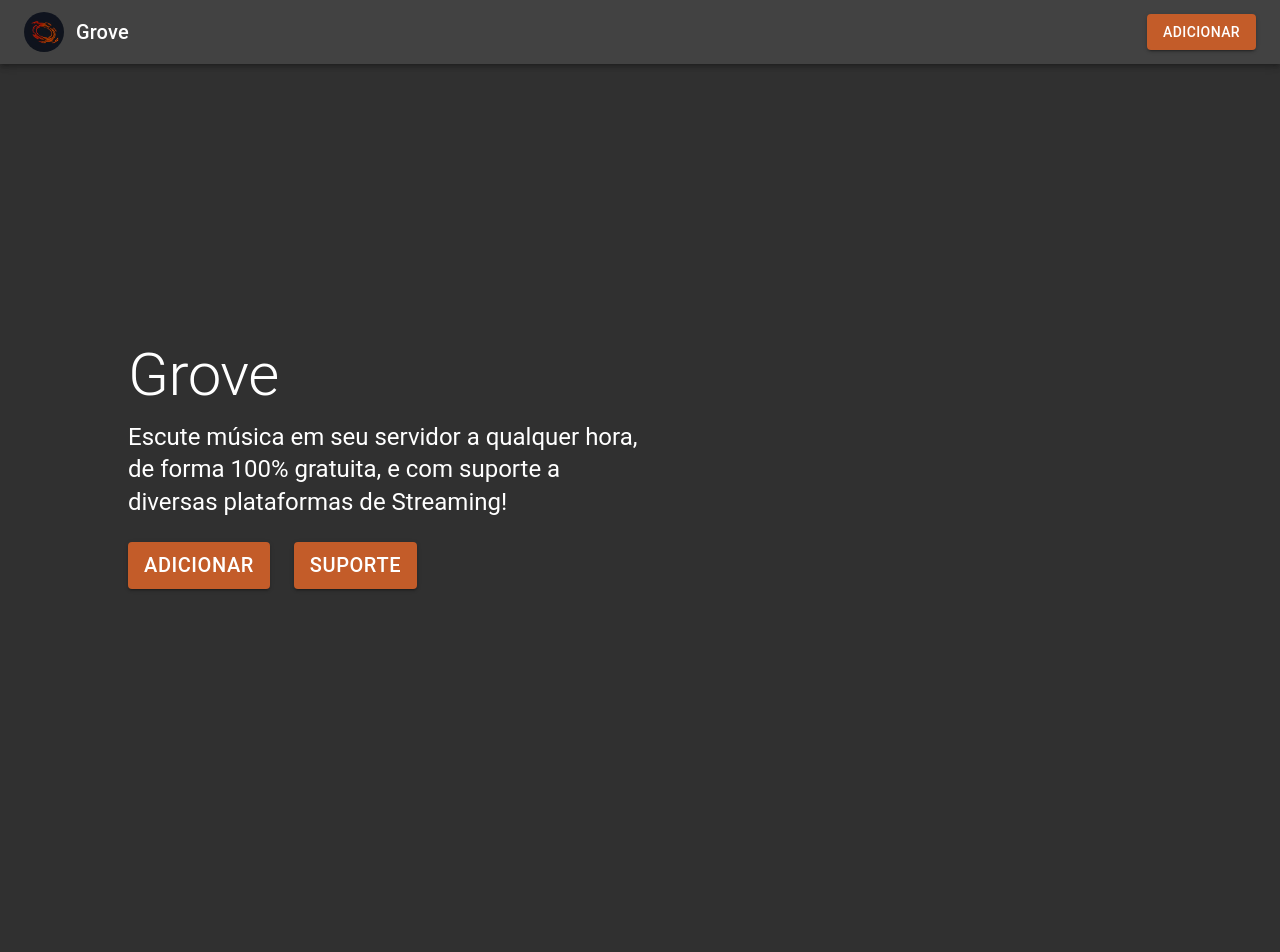
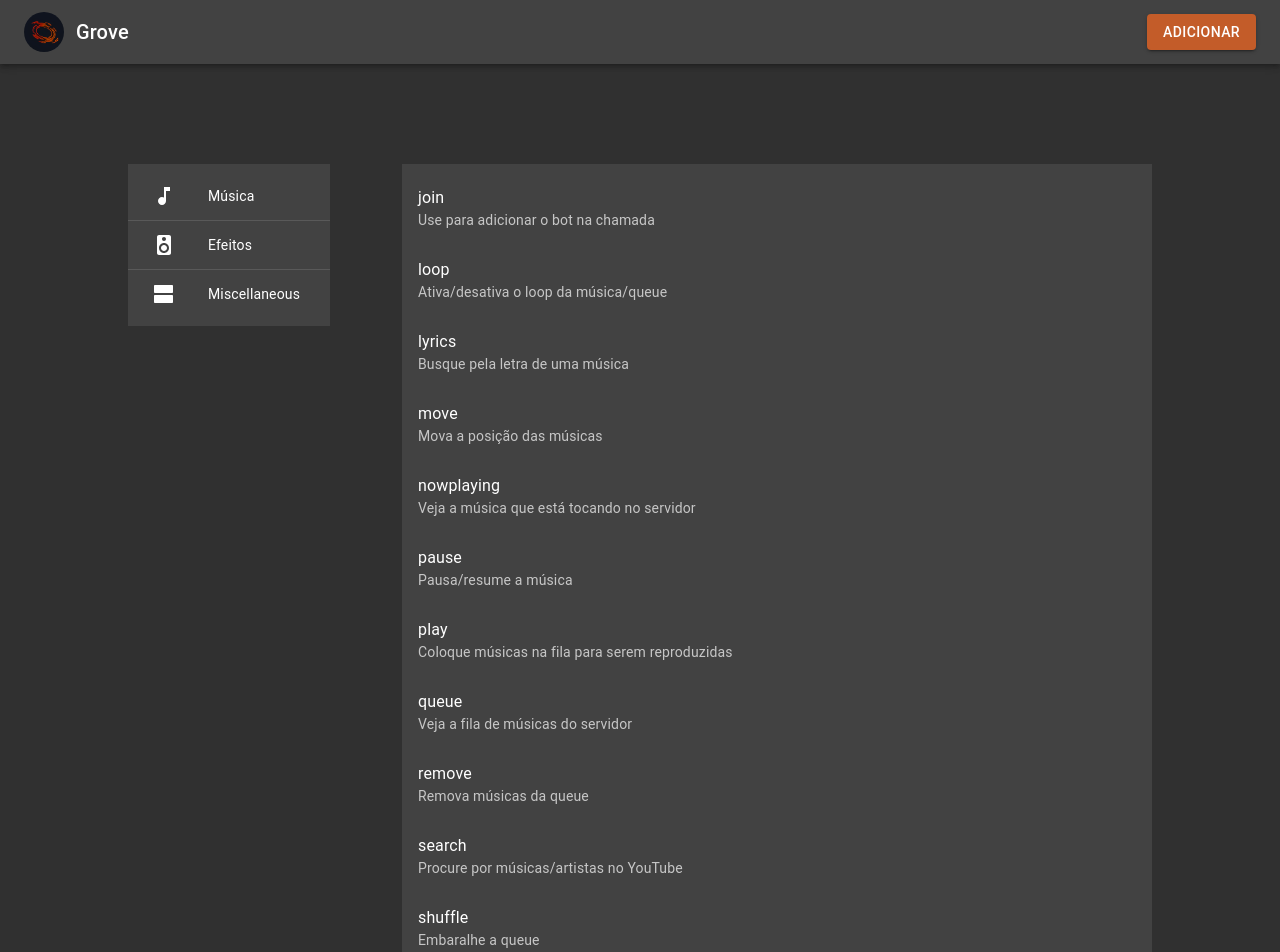
Before and after one commit to RichardPompeo/GroveSite, a React (Create React App) app: page /commands in a window 1280 px wide. Shown: the top 952 px of the page. Built offline with nearby package versions, Linux system fonts and the light colour scheme.

Commit message:
Added commands page!!! https://grovebot.tk/commands

```diff
--- a/src/Routes.js
+++ b/src/Routes.js
@@ -8,6 +8,7 @@ import {
 import Footer from './components/Footer'
 import TopBar from './components/TopBar'
 import HomePage from './pages/HomePage'
+import CommandsPage from './pages/CommandsPage'
 
 function redirectToAdd() {
   window.open("https://discord.com/oauth2/authorize?client_id=712785958231080990&scope=bot&permissions=8", "_self")
@@ -57,6 +58,7 @@ function Routes() {
           <Route exact path="/github">
             {redirectToGit}
           </Route>
+          <Route exact path="/commands" component={CommandsPage} />
           <Route path="/" component={HomePage} />
         </Switch>
       </Router>
--- /dev/null
+++ b/src/components/EffectsList.js
@@ -0,0 +1,44 @@
+import React from 'react'
+import {
+  ListItem,
+  ListItemText
+} from '@material-ui/core'
+
+function EffectsList() {
+  return (
+    <>
+      <ListItem>
+        <ListItemText
+          primary="bassboost"
+          secondary="Ativa o filtro BassBoost na música"
+        />
+      </ListItem>
+      <ListItem>
+        <ListItemText
+          primary="distortion"
+          secondary="Ativa o filtro Distortion na música"
+        />
+      </ListItem>
+      <ListItem>
+        <ListItemText
+          primary="nightcore"
+          secondary="Ativa o filtro NightCore na música"
+        />
+      </ListItem>
+      <ListItem>
+        <ListItemText
+          primary="vaporwave"
+          secondary="Ativa o filtro VaporWave na música"
+        />
+      </ListItem>
+      <ListItem>
+        <ListItemText
+          primary="speed"
+          secondary="Muda a velocidade da música"
+        />
+      </ListItem>
+    </>
+  )
+}
+
+export default EffectsList;
--- /dev/null
+++ b/src/components/MiscList.js
@@ -0,0 +1,38 @@
+import React from 'react'
+import {
+  ListItem,
+  ListItemText
+} from '@material-ui/core'
+
+function MiscList() {
+  return (
+    <>
+      <ListItem>
+        <ListItemText
+          primary="bot"
+          secondary="Use para ver informações sobre o bot"
+        />
+      </ListItem>
+      <ListItem>
+        <ListItemText
+          primary="effects"
+          secondary="Use para ver a configuração do player"
+        />
+      </ListItem>
+      <ListItem>
+        <ListItemText
+          primary="help"
+          secondary="Use para obter ajuda"
+        />
+      </ListItem>
+      <ListItem>
+        <ListItemText
+          primary="shards"
+          secondary="Veja as informações sobre as Shards"
+        />
+      </ListItem>
+    </>
+  )
+}
+
+export default MiscList;
--- /dev/null
+++ b/src/components/MusicList.js
@@ -0,0 +1,98 @@
+import React from 'react'
+import {
+  ListItem,
+  ListItemText
+} from '@material-ui/core'
+
+function MusicList() {
+  return (
+    <>
+      <ListItem>
+        <ListItemText
+          primary="join"
+          secondary="Use para adicionar o bot na chamada"
+        />
+      </ListItem>
+      <ListItem>
+        <ListItemText
+          primary="loop"
+          secondary="Ativa/desativa o loop da música/queue"
+        />
+      </ListItem>
+      <ListItem>
+        <ListItemText
+          primary="lyrics"
+          secondary="Busque pela letra de uma música"
+        />
+      </ListItem>
+      <ListItem>
+        <ListItemText
+          primary="move"
+          secondary="Mova a posição das músicas"
+        />
+      </ListItem>
+      <ListItem>
+        <ListItemText
+          primary="nowplaying"
+          secondary="Veja a música que está tocando no servidor"
+        />
+      </ListItem>
+      <ListItem>
+        <ListItemText
+          primary="pause"
+          secondary="Pausa/resume a música"
+        />
+      </ListItem>
+      <ListItem>
+        <ListItemText
+          primary="play"
+          secondary="Coloque músicas na fila para serem reproduzidas"
+        />
+      </ListItem>
+      <ListItem>
+        <ListItemText
+          primary="queue"
+          secondary="Veja a fila de músicas do servidor"
+        />
+      </ListItem>
+      <ListItem>
+        <ListItemText
+          primary="remove"
+          secondary="Remova músicas da queue"
+        />
+      </ListItem>
+      <ListItem>
+        <ListItemText
+          primary="search"
+          secondary="Procure por músicas/artistas no YouTube"
+        />
+      </ListItem>
+      <ListItem>
+        <ListItemText
+          primary="shuffle"
+          secondary="Embaralhe a queue"
+        />
+      </ListItem>
+      <ListItem>
+        <ListItemText
+          primary="skip"
+          secondary="Avançe para a próxima música da queue"
+        />
+      </ListItem>
+      <ListItem>
+        <ListItemText
+          primary="stop"
+          secondary="Faça o bot parar de tocar músicas"
+        />
+      </ListItem>
+      <ListItem>
+        <ListItemText
+          primary="volume"
+          secondary="Altere o volume da música"
+        />
+      </ListItem>
+    </>
+  )
+}
+
+export default MusicList;
--- /dev/null
+++ b/src/pages/CommandsPage.js
@@ -0,0 +1,110 @@
+import React, { useState } from 'react'
+import {
+  Grid,
+  ListItem,
+  ListItemIcon,
+  ListItemText,
+  List,
+  Button,
+  Divider
+} from '@material-ui/core'
+import { makeStyles } from '@material-ui/core/styles'
+
+import MusicNoteIcon from '@material-ui/icons/MusicNote';
+import SpeakerIcon from '@material-ui/icons/Speaker';
+import ViewAgendaIcon from '@material-ui/icons/ViewAgenda';
+
+import MusicList from '../components/MusicList'
+import MiscList from '../components/MiscList'
+import EffectsList from '../components/EffectsList'
+
+const useStyles = makeStyles((theme) => ({
+  root: {
+    minHeight: '90%',
+    display: 'flex',
+    justifyContent: 'center',
+    alignItems: 'center',
+  },
+  content: {
+    width: '80%',
+    margin: '0 auto',
+    margin: '100px 0'
+  },
+  demo: {
+    backgroundColor: theme.palette.background.paper,
+  },
+  buttons: {
+    textTransform: 'none',
+    width: '100%'
+  }
+}))
+
+function CommandsPage() {
+  const [activeList, setActiveList] = useState('1')
+  const classes = useStyles()
+
+  return (
+    <div className={classes.root}>
+      <div className={classes.content}>
+        <Grid container spacing={9} justify="center">
+          <Grid item xs={12} sm={3}>
+            <div className={classes.demo}>
+              <List dense>
+                <Button
+                  className={classes.buttons}
+                  onClick={() => setActiveList('1')}
+                >
+                  <ListItem>
+                    <ListItemIcon>
+                      <MusicNoteIcon />
+                    </ListItemIcon>
+                    <ListItemText
+                      primary="Música"
+                    />
+                  </ListItem>
+                </Button>
+                <Divider />
+                <Button
+                  className={classes.buttons}
+                  onClick={() => setActiveList('2')}
+                >
+                  <ListItem>
+                    <ListItemIcon>
+                      <SpeakerIcon />
+                    </ListItemIcon>
+                    <ListItemText
+                      primary="Efeitos"
+                    />
+                  </ListItem>
+                </Button>
+                <Divider />
+                <Button
+                  className={classes.buttons}
+                  onClick={() => setActiveList('3')}
+                >
+                  <ListItem>
+                    <ListItemIcon>
+                      <ViewAgendaIcon />
+                    </ListItemIcon>
+                    <ListItemText
+                      primary="Miscellaneous"
+                    />
+                  </ListItem>
+                </Button>
+              </List>
+            </div>
+          </Grid>
+          <Grid item xs={12} sm={9}>
+            <List className={classes.demo}>
+              {activeList === '1' ? <MusicList /> : null}
+              {activeList === '2' ? <EffectsList /> : null}
+              {activeList === '3' ? <MiscList /> : null}
+            </List>
+          </Grid>
+        </Grid>
+      </div>
+    </div>
+  )
+}
+
+export default CommandsPage;
```
